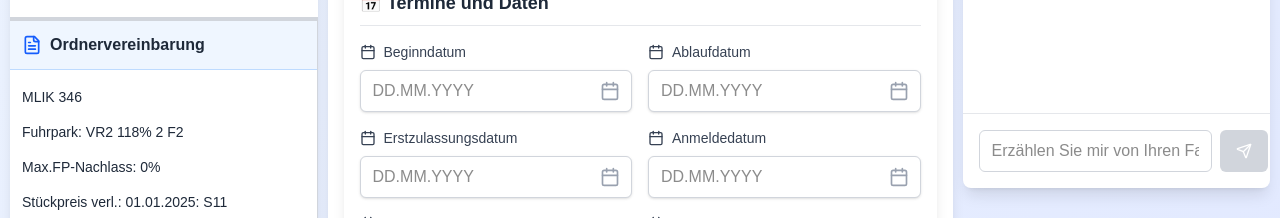
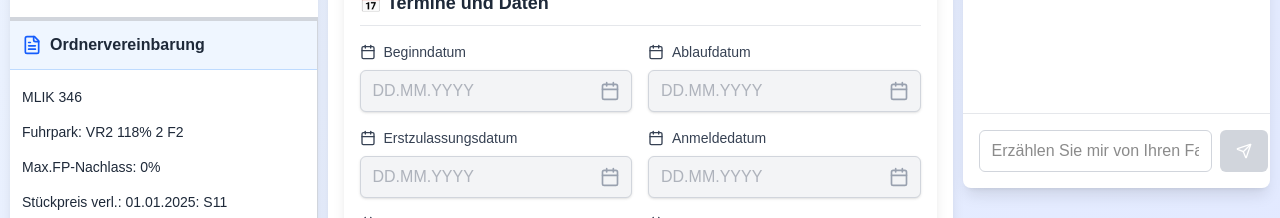
Before and after one commit to dsevenx/motor-date-app, a Next.js app: page /gui-test in a window 1280 px wide. Shown: the part 582-800 px from the top of the page. Built offline with nearby package versions, Linux system fonts and the light colour scheme.

Commit message:
isEditModeFunktioniert

```diff
--- a/src/app/gui-test/page.tsx
+++ b/src/app/gui-test/page.tsx
@@ -229,6 +229,7 @@ const GuiTestPage: React.FC = () => {
                           value={fieldValues[field.key] as string}
                           onChange={(value) => handleUpdateVehicleData(field.key, value)}
                           label={field.label}
+                          fieldKey={field.key}
                           disabled={field.ui?.disabled}
                           domainId={field.dropdown?.domainId || ''}
                           placeholder={field.ui?.placeholder || 'Bitte auswählen...'}
--- a/src/components/AppLayout.tsx
+++ b/src/components/AppLayout.tsx
@@ -5,6 +5,7 @@ import { MotorHeader } from '@/components/MotorHeader';
 import { ContractSidePanel } from '@/components/ContractSidePanel';
 import { ChatComponent } from '@/components/ChatComponent';
 import MotorAktenMenueleiste from '@/components/MotorAktenMenueleiste';
+import { EditModeProvider } from '@/contexts/EditModeContext';
 import { useGlobalChatConfig } from '@/hooks/useGlobalChatConfig';
 import { setGlobalFieldDefinitions } from '@/hooks/useGlobalFieldDefinitions';
 import {
@@ -73,6 +74,7 @@ export const AppLayout: React.FC<AppLayoutProps> = ({ children }) => {
   };
 
   return (
+    <EditModeProvider>
       <div className="min-h-screen bg-gradient-to-br from-blue-50 to-indigo-100 p-2.5">
         <div className="max-w-[1900px] mx-auto space-y-2.5">
           {/* Top Menu Bar - Full Width */}
@@ -113,5 +115,6 @@ export const AppLayout: React.FC<AppLayoutProps> = ({ children }) => {
           </div>
         </div>
       </div>
+    </EditModeProvider>
   );
 };
--- a/src/components/ChatComponent.tsx
+++ b/src/components/ChatComponent.tsx
@@ -1,6 +1,7 @@
 "use client"
 import React, { useState } from 'react';
 import { Send, Bot, User, Info } from 'lucide-react';
+import { useEditMode } from '@/contexts/EditModeContext';
 import {
   ApiResponse,
   ChatComponentProps,
@@ -13,6 +14,7 @@ import {
 import { ClaudeResponse } from '@/constants/fieldConfig';
 
 export const ChatComponent: React.FC<ChatComponentProps> = ({ fieldConfigs }) => {
+
   const [messages, setMessages] = useState<ChatMessage[]>([
     {
       id: 1,
@@ -424,7 +426,9 @@ export const ChatComponent: React.FC<ChatComponentProps> = ({ fieldConfigs }) =>
         </div>
         <div className="flex-1">
           <h3 className="font-semibold text-gray-800">Claude KI-Assistent</h3>
-          <p className="text-sm text-gray-600">Powered by Anthropic Claude</p>
+          <p className="text-sm text-gray-600">
+            Powered by Anthropic Claude
+          </p>
         </div>
 
         {/* Explanation Checkbox */}
--- a/src/components/ContractTreeComponent.tsx
+++ b/src/components/ContractTreeComponent.tsx
@@ -190,12 +190,14 @@ export const ContractTreeComponent: React.FC = () => {
               onChange={(value) => setShowApplications(value)}
               label="Anträge anzeigen"
               hideLabel={false}
+              allowInViewMode={true}
             />
             <MotorCheckBox
               value={showCancelledContracts}
               onChange={(value) => setShowCancelledContracts(value)}
               label="Stornierte Verträge anzeigen"
               hideLabel={false}
+              allowInViewMode={true}
             />
           </div>
           <MotorButton
--- a/src/components/MotorAktenMenueleiste.tsx
+++ b/src/components/MotorAktenMenueleiste.tsx
@@ -6,6 +6,7 @@ import {
   ChevronsRight,
   Edit3,
   Eye} from 'lucide-react';
+import { useEditMode } from '@/contexts/EditModeContext';
 
 interface MenuItemProps {
   title: string;
@@ -97,7 +98,7 @@ const MenuItem: React.FC<MenuItemProps> = ({ title, items, onItemClick }) => {
 };
 
 const MotorAktenMenuleiste: React.FC = () => {
-  const [isEditMode, setIsEditMode] = useState(false);
+  const { isEditMode, setIsEditMode } = useEditMode();
   const [currentHistoryLabel] = useState("aktuell");
 
   // Menü-Definitionen basierend auf den Screenshots
--- a/src/components/MotorCheckBox.tsx
+++ b/src/components/MotorCheckBox.tsx
@@ -2,6 +2,7 @@
 
 import React, { useState, useRef } from 'react';
 import { updateEchteEingabe } from "@/constants/fieldConfig";
+import { useEditMode } from "@/contexts/EditModeContext";
 
 export interface MotorCheckBoxProps {
   value: 'J' | 'N' | ' ';  // Ja, Nein, Nicht gesetzt (Startzustand)
@@ -11,6 +12,7 @@ export interface MotorCheckBoxProps {
   disabled?: boolean;
   infoText?: string;
   hideLabel?: boolean;
+  allowInViewMode?: boolean; // Erlaubt Interaktion auch bei isEditMode=false (für Tree-CheckBoxes)
 }
 
 export const MotorCheckBox: React.FC<MotorCheckBoxProps> = ({
@@ -20,12 +22,17 @@ export const MotorCheckBox: React.FC<MotorCheckBoxProps> = ({
   fieldKey,
   disabled = false,
   infoText,
-  hideLabel = false
+  hideLabel = false,
+  allowInViewMode = false
 }) => {
+  const { isEditMode } = useEditMode();
   const [showTooltip, setShowTooltip] = useState<boolean>(false);
   const [mousePosition, setMousePosition] = useState<{ x: number; y: number }>({ x: 0, y: 0 });
   const checkboxRef = useRef<HTMLInputElement>(null);
   const tooltipRef = useRef<HTMLDivElement>(null);
+
+  // Effektiv disabled wenn EditMode aus ist (außer allowInViewMode) oder prop disabled ist
+  const isEffectivelyDisabled = (!isEditMode && !allowInViewMode) || disabled;
 
   // Wrapper für onChange mit echteEingabe tracking
   const handleValueChange = (newValue: 'J' | 'N') => {
@@ -99,7 +106,7 @@ export const MotorCheckBox: React.FC<MotorCheckBoxProps> = ({
               backgroundColor: isChecked ? (disabled ? '#93C5FD' : '#007AB3') : 'white', // Helleres Blau für disabled
               borderColor: isChecked ? (disabled ? '#93C5FD' : '#007AB3') : '#9CA3AF'
             }}
-            onClick={() => !disabled && handleValueChange(isChecked ? 'N' : 'J')}
+            onClick={() => !isEffectivelyDisabled && handleValueChange(isChecked ? 'N' : 'J')}
           >
             {/* Checkmark Icon */}
             {isChecked && (
@@ -130,7 +137,7 @@ export const MotorCheckBox: React.FC<MotorCheckBoxProps> = ({
               text-sm cursor-pointer select-none
               ${disabled ? 'text-gray-400 cursor-not-allowed' : 'text-gray-700'}
             `}
-            onClick={() => !disabled && handleValueChange(isChecked ? 'N' : 'J')}
+            onClick={() => !isEffectivelyDisabled && handleValueChange(isChecked ? 'N' : 'J')}
           >
             {label}
           </label>
--- a/src/components/MotorDate.tsx
+++ b/src/components/MotorDate.tsx
@@ -2,10 +2,16 @@
 
 import { MotorDateProps } from "@/constants";
 import { updateEchteEingabe } from "@/constants/fieldConfig";
+import { useEditMode } from "@/contexts/EditModeContext";
 import { Calendar } from 'lucide-react';
 import React, { useState, useRef, useEffect } from "react";
 
 export const MotorDate: React.FC<MotorDateProps> = ({ value, onChange, label, fieldKey, disabled = false, hideLabel = false }) => {
+  const { isEditMode } = useEditMode();
+
+  // Effektiv disabled wenn EditMode aus ist oder prop disabled ist
+  const isEffectivelyDisabled = !isEditMode || disabled;
+
   // State für Calendar Picker
   const [isOpen, setIsOpen] = useState<boolean>(false);
   const [currentDate, setCurrentDate] = useState<Date>(new Date());
@@ -143,7 +149,7 @@ export const MotorDate: React.FC<MotorDateProps> = ({ value, onChange, label, fi
   // Handle input changes (required for controlled component) - bestehende Funktion
   const handleInputChange = () => {
     // Do nothing if disabled - React still needs this handler for controlled inputs
-    if (disabled) return;
+    if (isEffectivelyDisabled) return;
 
     // For manual typing, we handle this in onKeyDown instead
     // This handler is mainly to satisfy React's controlled component requirements
@@ -152,7 +158,7 @@ export const MotorDate: React.FC<MotorDateProps> = ({ value, onChange, label, fi
   // Bestehende manuelle Eingabe-Logik
   const handleKeyDown = (e: React.KeyboardEvent<HTMLInputElement>) => {
     // Skip event handling if disabled
-    if (disabled) return;
+    if (isEffectivelyDisabled) return;
 
     const input = e.currentTarget;
     const cursorPos = input.selectionStart || 0;
@@ -228,7 +234,7 @@ export const MotorDate: React.FC<MotorDateProps> = ({ value, onChange, label, fi
 
   const handlePaste = (e: React.ClipboardEvent) => {
     // Skip paste handling if disabled
-    if (disabled) {
+    if (isEffectivelyDisabled) {
       e.preventDefault();
       return;
     }
@@ -287,13 +293,13 @@ export const MotorDate: React.FC<MotorDateProps> = ({ value, onChange, label, fi
             onKeyDown={handleKeyDown}
             onPaste={handlePaste}
             placeholder="DD.MM.YYYY"
-            disabled={disabled}
-            readOnly={disabled}
+            disabled={isEffectivelyDisabled}
+            readOnly={isEffectivelyDisabled}
             className={`
               w-full px-3 py-2 border border-gray-300 rounded-md shadow-sm
               focus:outline-none focus:ring-2 focus:ring-blue-500 focus:border-blue-500
               pr-10
-              ${disabled
+              ${isEffectivelyDisabled
                 ? 'bg-gray-100 cursor-not-allowed text-gray-500'
                 : 'bg-white hover:border-gray-400'
               }
@@ -304,8 +310,8 @@ export const MotorDate: React.FC<MotorDateProps> = ({ value, onChange, label, fi
           {/* Calendar Icon */}
           <button
             type="button"
-            onClick={() => !disabled && setIsOpen(!isOpen)}
-            disabled={disabled}
+            onClick={() => !isEffectivelyDisabled && setIsOpen(!isOpen)}
+            disabled={isEffectivelyDisabled}
             className="absolute right-2 top-1/2 transform -translate-y-1/2 p-1 hover:bg-gray-100 rounded disabled:cursor-not-allowed"
           >
             <Calendar className="w-5 h-5 text-gray-400" />
@@ -313,7 +319,7 @@ export const MotorDate: React.FC<MotorDateProps> = ({ value, onChange, label, fi
         </div>
 
         {/* Calendar Dropdown */}
-        {isOpen && !disabled && (
+        {isOpen && !isEffectivelyDisabled && (
           <div className="absolute z-50 mt-1 w-80 bg-white border border-gray-200 rounded-lg shadow-lg">
             {/* Header */}
             <div className="flex items-center justify-between p-4 border-b border-gray-200">
--- a/src/components/MotorDropDown.tsx
+++ b/src/components/MotorDropDown.tsx
@@ -2,32 +2,50 @@
 
 import { fetchDomainData } from "@/app/api/FetchDomainData";
 import { DropdownOption } from "@/constants/index";
+import { useEditMode } from "@/contexts/EditModeContext";
+import { updateEchteEingabe } from "@/constants/fieldConfig";
 import React, { useState } from "react";
 
 export interface MotorDropDownProps {
   value: string;
   onChange: (value: string) => void;
   label: string;
+  fieldKey?: string; // Für echteEingabe tracking
   disabled?: boolean;
   domainId: string;
   placeholder?: string;
   hideLabel?: boolean;
+  allowInViewMode?: boolean; // Erlaubt Interaktion auch bei isEditMode=false
 }
 
 export const MotorDropDown: React.FC<MotorDropDownProps> = ({
   value = '',
   onChange,
   label = '',
+  fieldKey,
   disabled = false,
   domainId,
   placeholder = '',
-  hideLabel = false
+  hideLabel = false,
+  allowInViewMode = false
 }) => {
+  const { isEditMode } = useEditMode();
   const [isOpen, setIsOpen] = useState<boolean>(false);
   const [searchTerm, setSearchTerm] = useState<string>('');
   const [options, setOptions] = useState<DropdownOption[]>([]);
   const [loading, setLoading] = useState<boolean>(false);
   const [selectedLabel, setSelectedLabel] = useState<string>('');
+
+  // Effektiv disabled wenn EditMode aus ist (außer allowInViewMode) oder prop disabled ist
+  const isEffectivelyDisabled = (!isEditMode && !allowInViewMode) || disabled;
+
+  // Wrapper für onChange mit echteEingabe tracking
+  const handleValueChange = (newValue: string) => {
+    onChange(newValue);
+    if (fieldKey) {
+      updateEchteEingabe(fieldKey, newValue);
+    }
+  };
 
   const dropdownRef = React.useRef<HTMLDivElement>(null);
   const inputRef = React.useRef<HTMLInputElement>(null);
@@ -61,7 +79,7 @@ export const MotorDropDown: React.FC<MotorDropDownProps> = ({
   );
 
   const handleOptionSelect = (option: DropdownOption): void => {
-    onChange(option.value);
+    handleValueChange(option.value);
     setSelectedLabel(option.label);
     setSearchTerm('');
     setIsOpen(false);
@@ -77,14 +95,14 @@ export const MotorDropDown: React.FC<MotorDropDownProps> = ({
   };
 
   const handleInputFocus = (): void => {
-    if (!disabled) {
+    if (!isEffectivelyDisabled) {
       setIsOpen(true);
       setSearchTerm('');
     }
   };
 
   const handleDropdownToggle = (): void => {
-    if (!disabled) {
+    if (!isEffectivelyDisabled) {
       setIsOpen(!isOpen);
       if (!isOpen) {
         inputRef.current?.focus();
@@ -130,7 +148,7 @@ export const MotorDropDown: React.FC<MotorDropDownProps> = ({
           value={getDisplayValue()}
           onChange={handleInputChange}
           onFocus={handleInputFocus}
-          disabled={disabled}
+          disabled={isEffectivelyDisabled}
           className={`
             w-full px-3 py-2 border border-gray-300 rounded-md
             focus:outline-none focus:ring-2 focus:ring-blue-500 focus:border-transparent
@@ -143,7 +161,7 @@ export const MotorDropDown: React.FC<MotorDropDownProps> = ({
         <button
           type="button"
           onClick={handleDropdownToggle}
-          disabled={disabled}
+          disabled={isEffectivelyDisabled}
           className="absolute right-2 top-1/2 transform -translate-y-1/2 p-1 hover:bg-gray-100 rounded disabled:cursor-not-allowed"
         >
           <svg
--- a/src/components/MotorEditNumber.tsx
+++ b/src/components/MotorEditNumber.tsx
@@ -4,6 +4,7 @@ import { Calculator, Euro, Hash, Percent } from 'lucide-react';
 import React, { useState, useEffect } from "react";
 
 import { NumberFormat, updateEchteEingabe } from '@/constants/fieldConfig';
+import { useEditMode } from "@/contexts/EditModeContext";
 
 export interface MotorEditNumberProps {
   value: number;
@@ -32,8 +33,12 @@ export const MotorEditNumber: React.FC<MotorEditNumberProps> = ({
   hideLabel = false,
   generellNichtEditierbar = false
 }) => {
+  const { isEditMode } = useEditMode();
   const [inputValue, setInputValue] = useState('');
   const [isFocused, setIsFocused] = useState(false);
+
+  // Effektiv disabled wenn EditMode aus ist oder prop disabled ist
+  const isEffectivelyDisabled = !isEditMode || disabled || generellNichtEditierbar;
 
   // Wrapper für onChange mit echteEingabe tracking
   const handleValueChange = (newValue: number, isUserInput: boolean = true) => {
@@ -151,7 +156,7 @@ export const MotorEditNumber: React.FC<MotorEditNumberProps> = ({
   }, [value, format, decimals, isFocused]);
 
   const handleChange = (e: React.ChangeEvent<HTMLInputElement>) => {
-    if (disabled || generellNichtEditierbar) return;
+    if (isEffectivelyDisabled) return;
 
     const newInputValue = e.target.value;
     setInputValue(newInputValue);
@@ -164,7 +169,7 @@ export const MotorEditNumber: React.FC<MotorEditNumberProps> = ({
   };
 
   const handleFocus = () => {
-    if (!disabled && !generellNichtEditierbar) {
+    if (!isEffectivelyDisabled) {
       setIsFocused(true);
       // Zeige Rohwert beim Fokus
       setInputValue(value.toString());
@@ -179,7 +184,7 @@ export const MotorEditNumber: React.FC<MotorEditNumberProps> = ({
   };
 
   const handleKeyDown = (e: React.KeyboardEvent<HTMLInputElement>) => {
-    if (disabled || generellNichtEditierbar) return;
+    if (isEffectivelyDisabled) return;
 
     // Erlaube Pfeiltasten für Increment/Decrement
     if (e.key === 'ArrowUp') {
@@ -234,7 +239,7 @@ export const MotorEditNumber: React.FC<MotorEditNumberProps> = ({
           onBlur={handleBlur}
           onKeyDown={handleKeyDown}
           placeholder={getPlaceholderText()}
-          disabled={disabled}
+          disabled={isEffectivelyDisabled}
           readOnly={generellNichtEditierbar}
           className={`
             w-full px-3 py-2
--- a/src/components/MotorEditText.tsx
+++ b/src/components/MotorEditText.tsx
@@ -2,6 +2,7 @@
 
 import { Type } from 'lucide-react';
 import { updateEchteEingabe } from "@/constants/fieldConfig";
+import { useEditMode } from "@/contexts/EditModeContext";
 import React, { useState } from "react";
 
 export interface MotorEditTextProps {
@@ -27,10 +28,14 @@ export const MotorEditText: React.FC<MotorEditTextProps> = ({
   hideLabel = false,
   generellNichtEditierbar = false
 }) => {
+  const { isEditMode } = useEditMode();
   const [isFocused, setIsFocused] = useState(false);
 
+  // Effektiv disabled wenn EditMode aus ist oder prop disabled ist
+  const isEffectivelyDisabled = !isEditMode || disabled || generellNichtEditierbar;
+
   const handleChange = (e: React.ChangeEvent<HTMLInputElement>) => {
-    if (disabled || generellNichtEditierbar) return;
+    if (isEffectivelyDisabled) return;
 
     let newValue = e.target.value;
 
@@ -46,7 +51,7 @@ export const MotorEditText: React.FC<MotorEditTextProps> = ({
   };
 
   const handleFocus = () => {
-    if (!disabled && !generellNichtEditierbar) setIsFocused(true);
+    if (!isEffectivelyDisabled) setIsFocused(true);
   };
 
   const handleBlur = () => {
@@ -77,8 +82,8 @@ export const MotorEditText: React.FC<MotorEditTextProps> = ({
           onFocus={handleFocus}
           onBlur={handleBlur}
           placeholder={placeholder}
-          disabled={disabled}
-          readOnly={generellNichtEditierbar}
+          disabled={isEffectivelyDisabled}
+          readOnly={isEffectivelyDisabled}
           maxLength={maxLength}
           className={`
             w-full px-3 py-2
--- a/src/components/MotorTable.tsx
+++ b/src/components/MotorTable.tsx
@@ -157,6 +157,7 @@ export const MotorTable: React.FC<MotorTableProps> = ({
             value={cellValue as string}
             onChange={(newValue) => updateCell(row.id, column.key, newValue)}
             label=""
+            fieldKey={`${column.key}_${row.id}`}
             disabled={disabled}
             domainId={column.dropdown?.domainId || ''}
             placeholder={column.ui?.placeholder || 'Bitte auswählen...'}
--- /dev/null
+++ b/src/contexts/EditModeContext.tsx
@@ -0,0 +1,28 @@
+"use client"
+
+import React, { createContext, useContext, useState, ReactNode } from 'react';
+
+interface EditModeContextType {
+  isEditMode: boolean;
+  setIsEditMode: (editMode: boolean) => void;
+}
+
+const EditModeContext = createContext<EditModeContextType | undefined>(undefined);
+
+export const EditModeProvider: React.FC<{ children: ReactNode }> = ({ children }) => {
+  const [isEditMode, setIsEditMode] = useState(false);
+
+  return (
+    <EditModeContext.Provider value={{ isEditMode, setIsEditMode }}>
+      {children}
+    </EditModeContext.Provider>
+  );
+};
+
+export const useEditMode = (): EditModeContextType => {
+  const context = useContext(EditModeContext);
+  if (context === undefined) {
+    throw new Error('useEditMode must be used within an EditModeProvider');
+  }
+  return context;
+};
```
Lines whose indentation alone changed are shown as unchanged.
